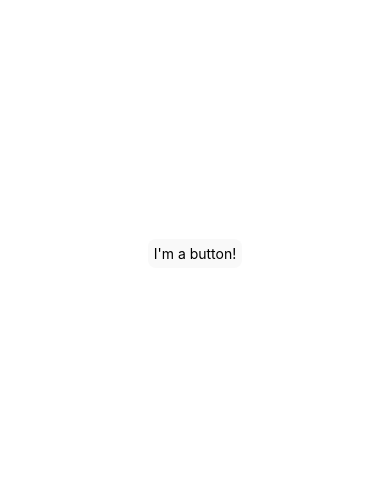
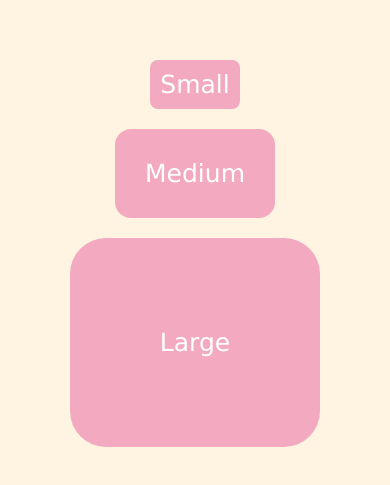
Before and after one commit to cornellh4i/clean-the-world, a React Native app in the folder mobile/: screen / in a window 390 px wide. Shown: the part 169-654 px from the top of the page. Built offline with nearby package versions, Linux system fonts and the light colour scheme.

Commit message:
Created 3 buttons

```diff
--- a/mobile/App.tsx
+++ b/mobile/App.tsx
@@ -1,12 +1,13 @@
 import { StatusBar } from 'expo-status-bar';
-import { StyleSheet, Text, View } from 'react-native';
+import { StyleSheet, View } from 'react-native';
 import CustomButton from './components/CustomButton/CustomButton';
 
 export default function App() {
   return (
     <View style={styles.container}>
-      {/*TODO: Test out your buttons here!*/}
-      <CustomButton/>
+      <CustomButton style={styles.small} text="Small" />
+      <CustomButton style={styles.medium} text="Medium" />
+      <CustomButton style={styles.large} text="Large" />
       <StatusBar style="auto" />
     </View>
   );
@@ -15,8 +16,29 @@ export default function App() {
 const styles = StyleSheet.create({
   container: {
     flex: 1,
-    backgroundColor: '#fff',
+    backgroundColor: '#fef4e1',
     alignItems: 'center',
-    justifyContent: 'center',
+    justifyContent: 'center'
+  },
+  small: {
+    borderRadius: 8,
+    padding: 10,
+    margin: 10,
+    backgroundColor: '#f3aac0',
+    borderColor: '#f0f0f0'
+  },
+  medium: {
+    borderRadius: 16,
+    padding: 30,
+    margin: 10,
+    backgroundColor: '#f3aac0',
+    borderColor: '#f0f0f0'
+  },
+  large: {
+    borderRadius: 36,
+    padding: 90,
+    margin: 10,
+    backgroundColor: '#f3aac0',
+    borderColor: '#f0f0f0'
   },
 });
--- a/mobile/components/CustomButton/CustomButton.tsx
+++ b/mobile/components/CustomButton/CustomButton.tsx
@@ -1,5 +1,5 @@
 import * as React from 'react'
-import {StyleSheet, Text, Pressable, Alert} from 'react-native';
+import { StyleSheet, Text, Pressable, Alert } from 'react-native';
 /** Component for a general button to be used all over the app
  *  @param text is the text on the button
  *  @param handleClick is the function that called when the button is clicked
@@ -12,20 +12,46 @@ import {StyleSheet, Text, Pressable, Alert} from 'react-native';
   Below is a premade button without any props -- check out its syntax!
   Use the StyleSheet below to customize the button with classes.
 */
-const CustomButton = () => {
-return(
-  <Pressable onPress={() => Alert.alert('Simple Button pressed!')} style={styles.button1}>
-    <Text>I'm a button!</Text>
-  </Pressable>
-)};
+type CustomProps = {
+  style?: {}
+  text: string
+};
+
+const CustomButton = ({ style, text }: CustomProps) => {
+  return (
+    <Pressable onPress={() => Alert.alert('Simple button pressed!')} style={style}>
+      <Text style={styles.baseText}>{text}</Text>
+    </Pressable>
+  )
+};
 
 const styles = StyleSheet.create({
-  button1: {
-    borderRadius: 8,
-    padding: 6,
-    backgroundColor: '#f9f9f9',
-    borderColor: '#f0f0f0',
+  baseText: {
+    fontFamily: 'Verdana',
+    fontSize: 25,
+    color: '#ffffff'
   },
+  // small: {
+  //   borderRadius: 8,
+  //   padding: 10,
+  //   margin: 10,
+  //   backgroundColor: '#f3aac0',
+  //   borderColor: '#f0f0f0'
+  // },
+  // medium: {
+  //   borderRadius: 24,
+  //   padding: 30,
+  //   margin: 10,
+  //   backgroundColor: '#f3aac0',
+  //   borderColor: '#f0f0f0'
+  // },
+  // large: {
+  //   borderRadius: 72,
+  //   padding: 90,
+  //   margin: 10,
+  //   backgroundColor: '#f3aac0',
+  //   borderColor: '#f0f0f0'
+  // },
 });
 
-export default CustomButton;
+export default CustomButton; styles;
```
